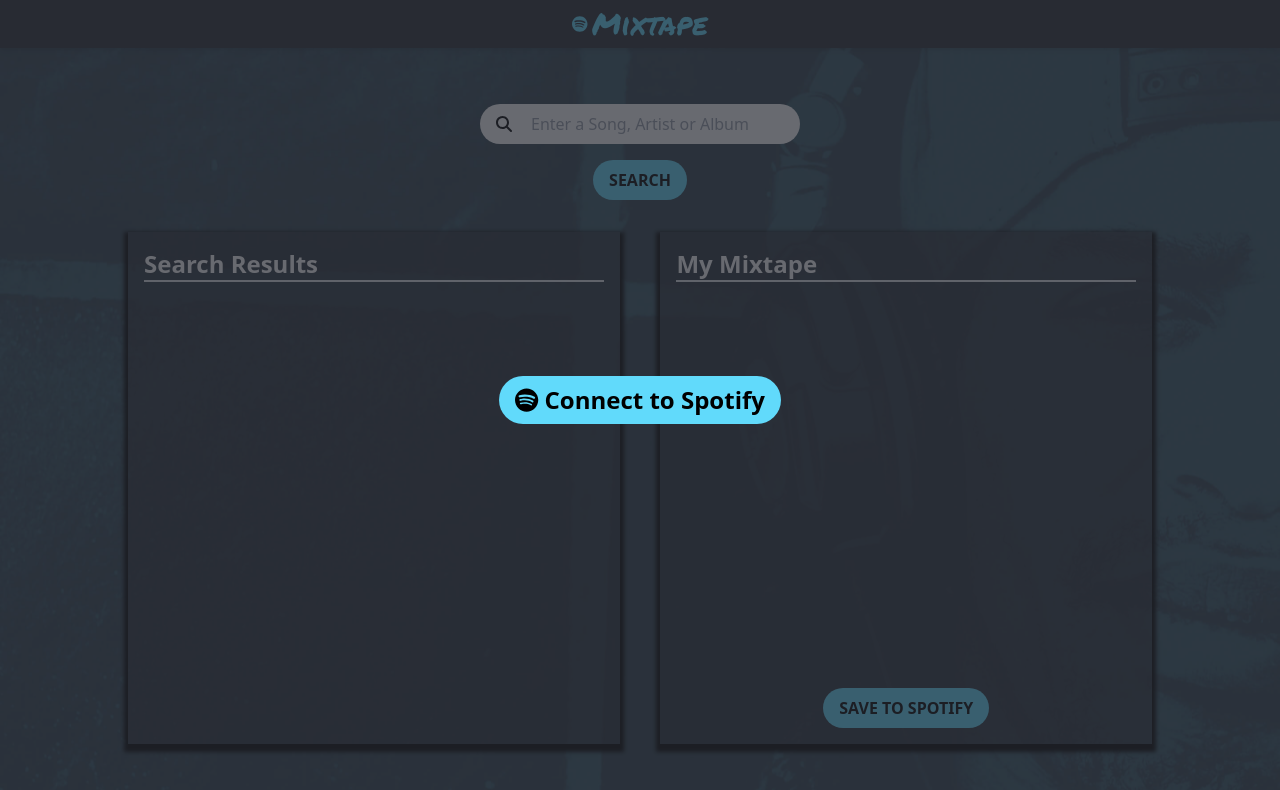
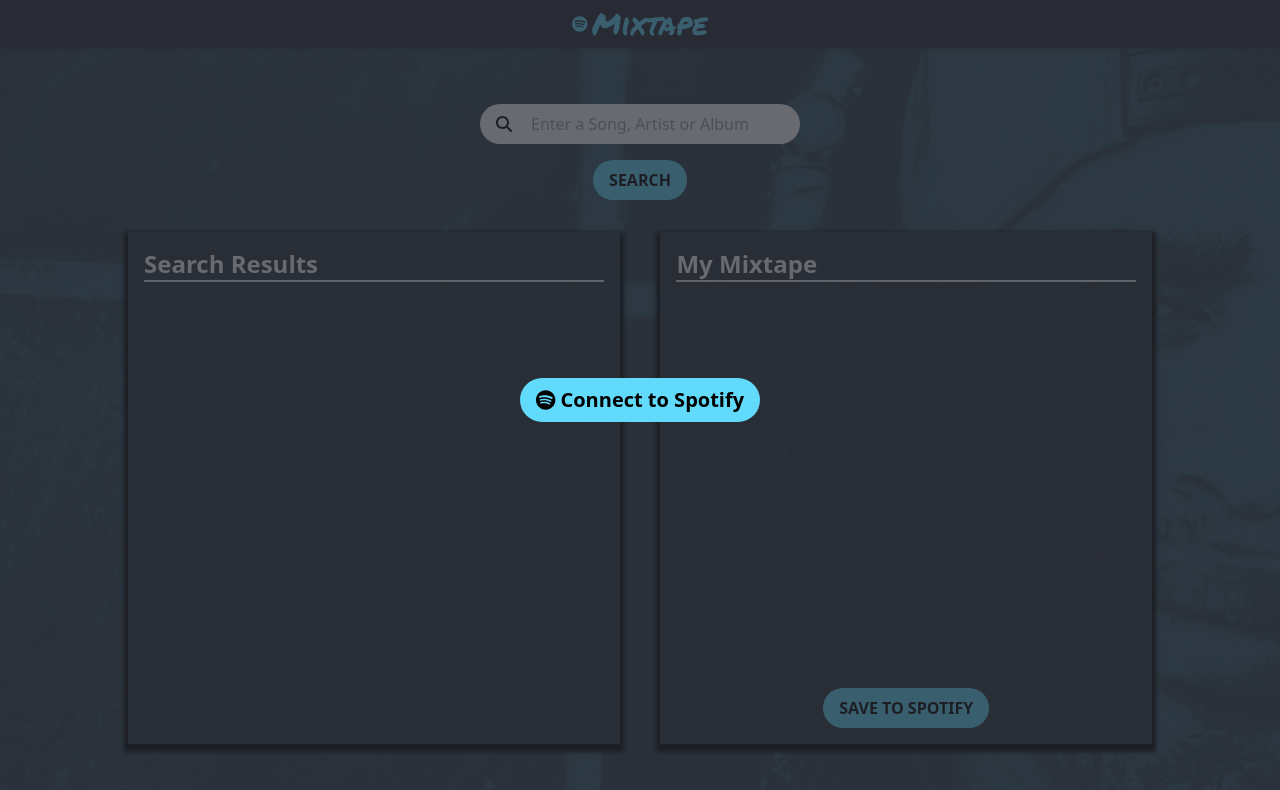
Before and after one commit to scottkennethjackson/mixtape, a Next.js app: page / in a window 1280 px wide. Shown: the top 790 px of the page. Built offline with nearby package versions, Linux system fonts and the light colour scheme.

Commit message:
Update LoginScreen.js

```diff
--- a/src/app/components/LoginScreen.js
+++ b/src/app/components/LoginScreen.js
@@ -17,7 +17,7 @@
         <div id="loginScreen" className="flex absolute items-center justify-center h-screen w-screen bg-darkgrey bg-opacity-70">
           <button
             onClick={ connectToSpotify }
-            className="mx-auto rounded-full bg-lightblue hover:bg-hoverblue active:bg-activeblue py-2 px-4 text-black text-2xl font-bold">
+            className="mx-auto rounded-full bg-lightblue hover:bg-hoverblue active:bg-activeblue py-2 px-4 text-black text-xl font-bold">
                 <FontAwesomeIcon icon={ faSpotify } /> Connect to Spotify
             </button>
         </div>
```
